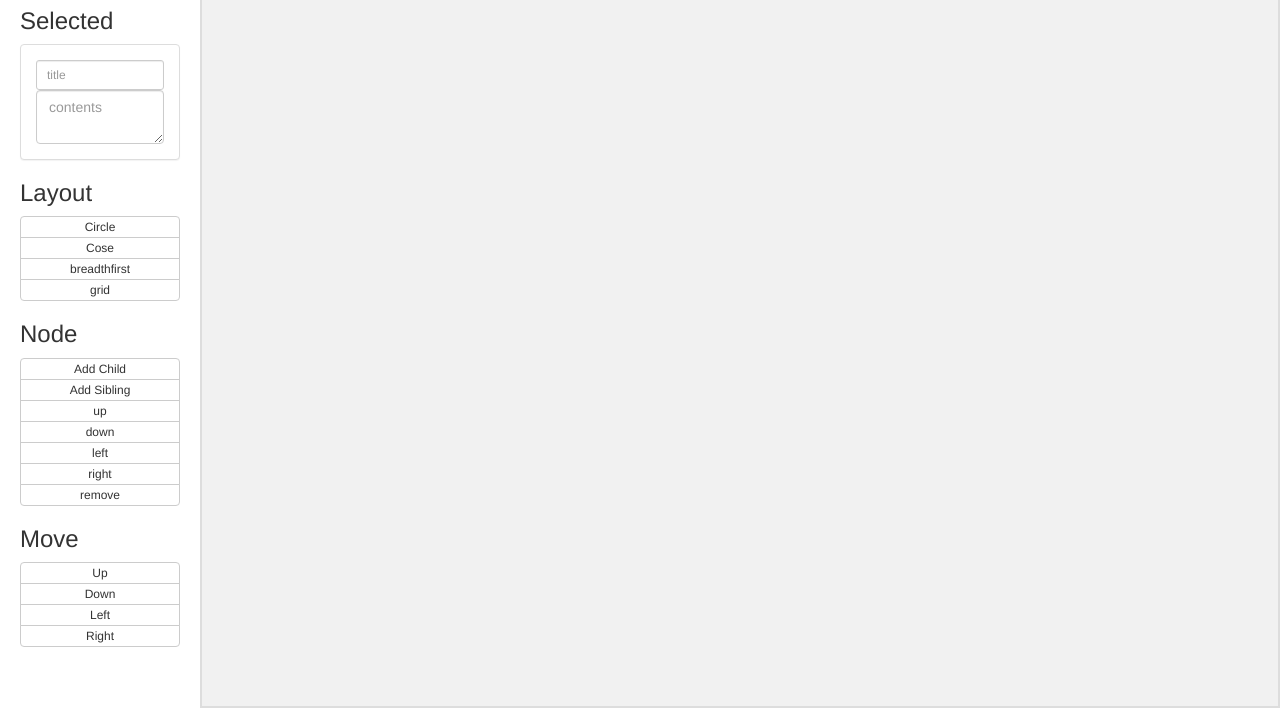
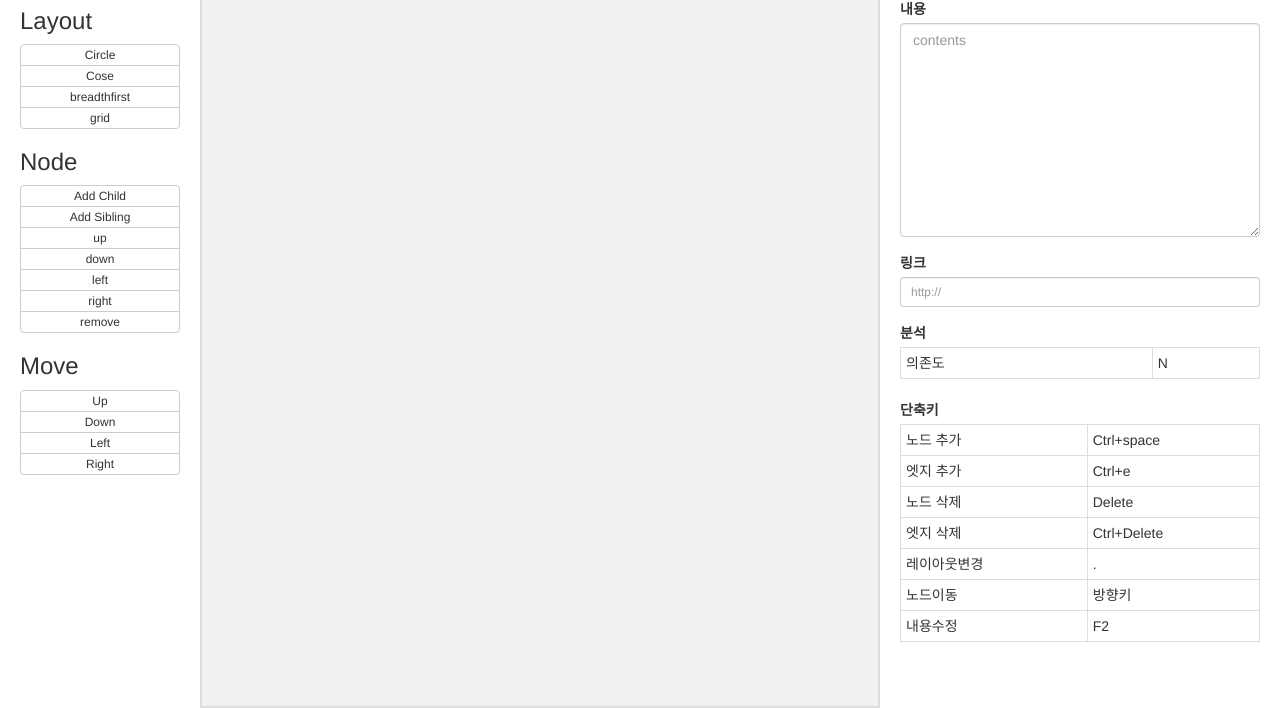
Before and after one commit to ho4040/depend, a plain HTML site: page index.html in a window 1280 px wide. Shown: the part 92-800 px from the top of the page. Drawn offline with nearby package versions, Linux system fonts and the light colour scheme.

Commit message:
UI added

```diff
--- a/index.html
+++ b/index.html
@@ -23,16 +23,6 @@
 		<div class="left-menu">
 
 			<h1>DEPEND*</h1>
-
-			<h3>Selected</h3>
-			<div class="panel panel-default">
-				<div class="panel-body">
-
-					<input  class="form-control input-sm" type="text" ng-model="form.title" placeholder="title"/>
-
-					<textarea class="form-control" ng-model="form.content" placeholder="contents"></textarea>
-				</div>
-			</div>
 
 			<h3>Layout</h3>
 			<div class="btn-group-vertical full-width">
@@ -66,6 +56,53 @@
 
 		<cytoscape  graph-elements="cy.elements" graph-layout="cy.layout" graph-style="cy.style" ></cytoscape>
 
+		<div class="right-menu">
+
+			<div class="form-group">
+				<label>이름</label>
+				<input  class="form-control input-sm" type="text" ng-model="form.title" placeholder="title"/>
+			</div>
+
+			<div class="form-group">
+				<label>내용</label>
+				<textarea class="form-control" ng-model="form.content" placeholder="contents" rows="10"></textarea>
+			</div>
+
+			<div class="form-group">
+				<label>링크</label>
+				<input class="form-control input-sm" type="text" ng-model="form.link" placeholder="http://"/>
+			</div>
+
+			<div class="form-group">
+				<label>분석</label>
+				<table class="table table-condensed table-bordered">
+					<tbody>
+						<tr>
+							<td>의존도</td>
+							<td>N</td>
+						</tr>
+					</tbody>
+				</table>
+			</div>
+
+			<div class="form-group">
+				<label>단축키</label>
+				<table class="table table-condensed table-bordered">
+					<tbody>
+						<tr><td>노드 추가</td><td>Ctrl+space</td></tr>
+						<tr><td>엣지 추가</td><td>Ctrl+e</td></tr>
+						<tr><td>노드 삭제</td><td>Delete</td></tr>
+						<tr><td>엣지 삭제</td><td>Ctrl+Delete</td></tr>
+						<tr><td>레이아웃변경</td><td>.</td></tr>
+						<tr><td>노드이동</td><td>방향키</td></tr>
+						<tr><td>내용수정</td><td>F2</td></tr>
+					</tbody>
+				</table>
+			</div>
+
+
+		</div>
+
 	</body>
 
 	<script src="main.js"></script>
--- a/style.css
+++ b/style.css
@@ -17,13 +17,23 @@ body {
   height:100vh;
 }
 
+.right-menu {
+  position:absolute;
+  right:0px;
+  top:0px;
+  bottom:0px;
+  width:400px;
+  height:100vh;
+  padding:20px;
+}
+
 .ngCytoscape{
     position:absolute;
     background-color:#f1f1f1;
     border:2px solid #dddddd;
     left: 200px;
     top:0;
-    right:0;
+    right:400px;
     bottom:0;
 }
 
```
